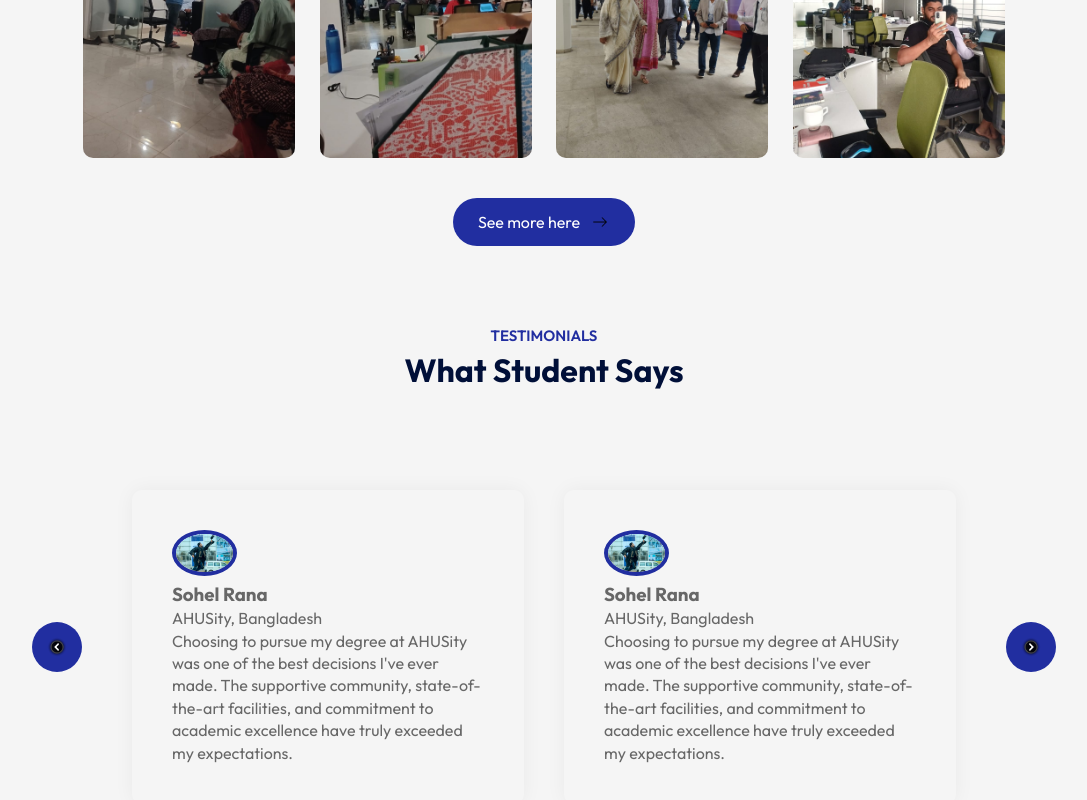
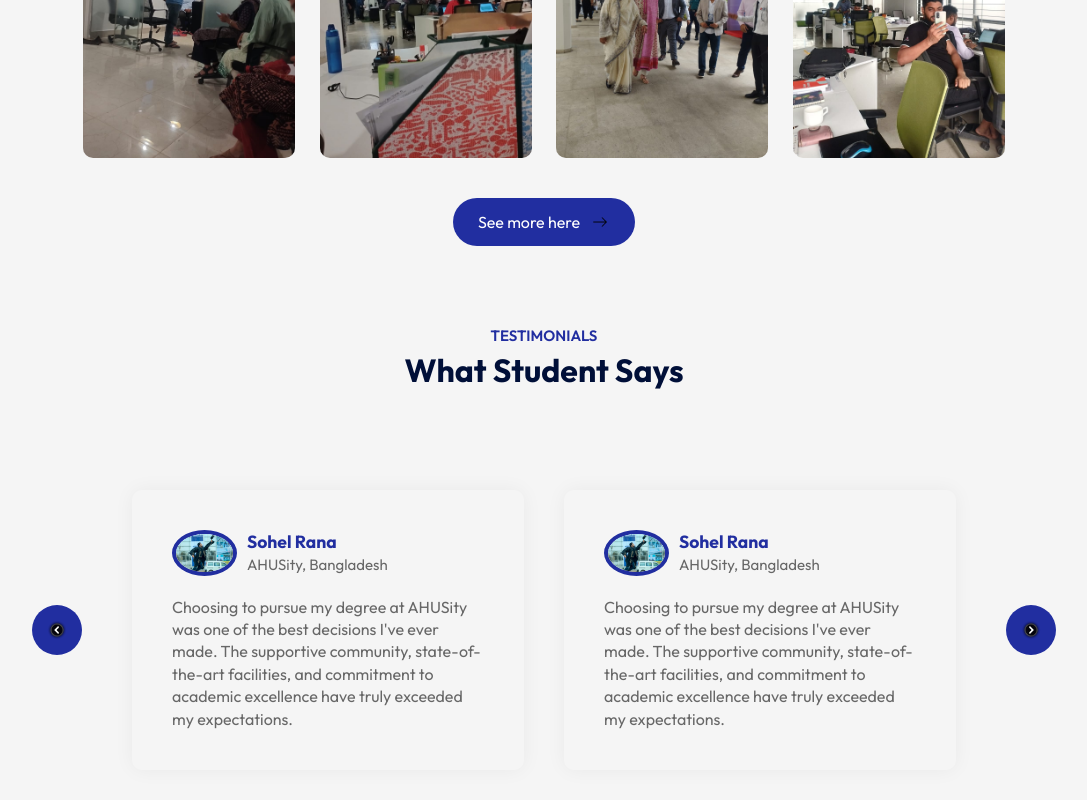
Before and after one commit to iamalamgir/ahusity-website, a React (Create React App) app: page / in a window 1280 px wide. Shown: the part 2276-3076 px from the top of the page, without its empty margins (96-1183 px from the left). Built offline with nearby package versions, Linux system fonts and the light colour scheme.

Commit message:
Added Testimonial Users List.

```diff
--- a/src/components/testimonials/Testimonials.css
+++ b/src/components/testimonials/Testimonials.css
@@ -53,3 +53,14 @@
     margin-right: 10px;
     border: 4px solid #212EA0;
 }
+
+.user-info{
+    display: flex;
+    align-items: center;
+    margin-bottom: 20px;
+    font-size: 15px;
+}
+
+.user-info h3{
+    color: #212EA0;
+}
```
